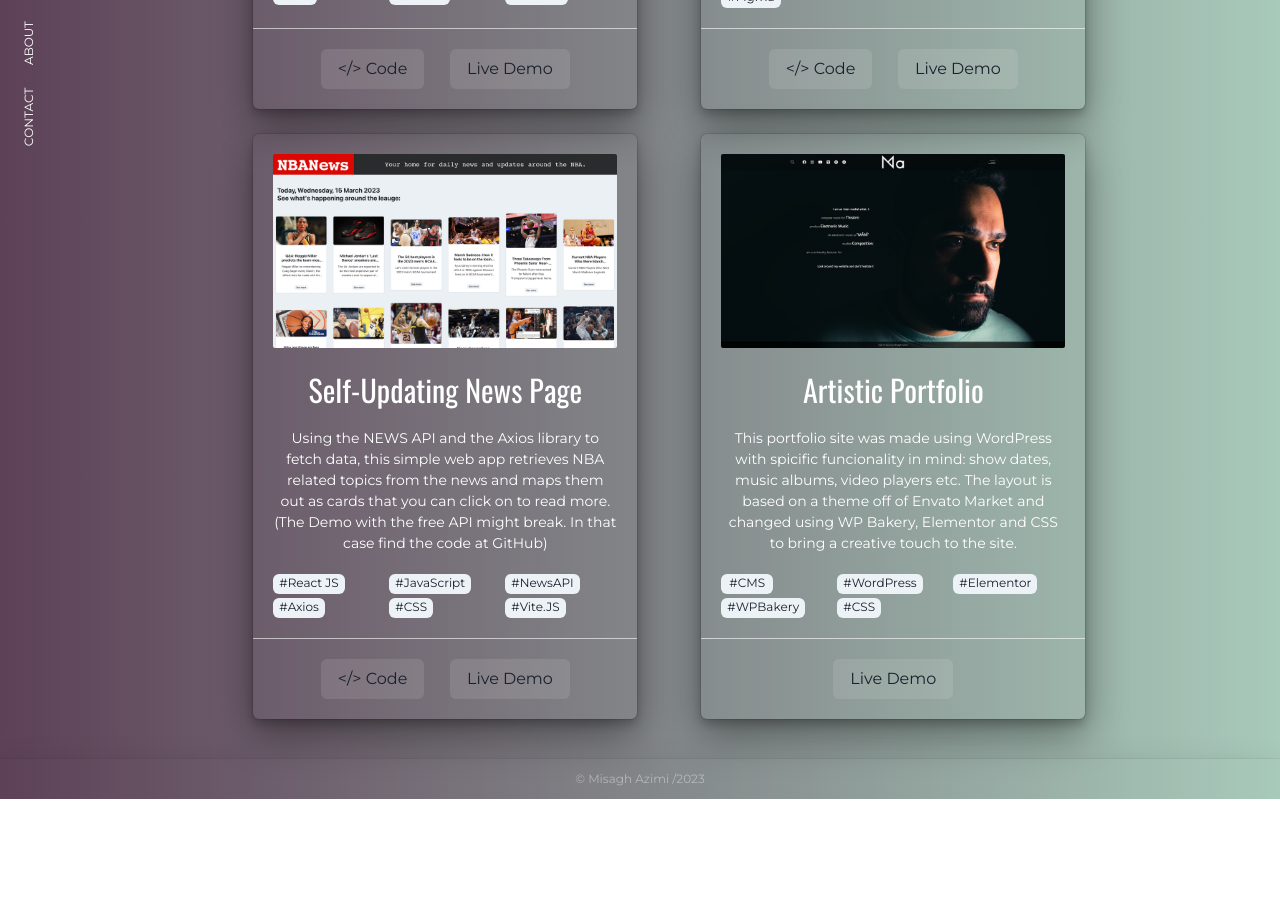
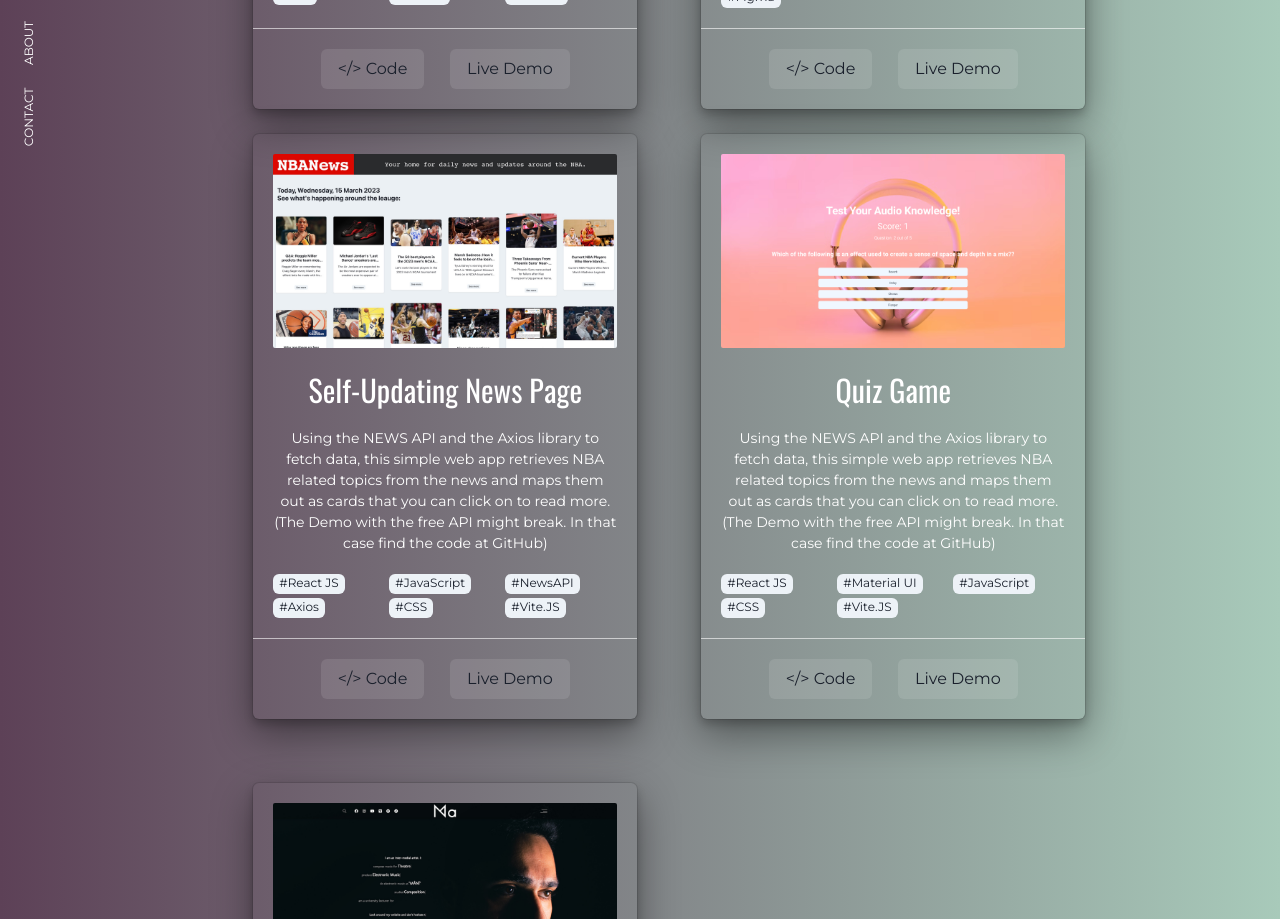
Before and after one commit to MAz-Codes/myresume, a React (Vite) app: page /work in a window 1280 px wide. Shown: the part 540-1459 px from the top of the page. Before the commit the page ends 1339 px from the top, so only its background shows below. Built offline with nearby package versions, Linux system fonts and the light colour scheme.

Commit message:
adding new stuff to work page

```diff
--- a/src/Pages/Work.jsx
+++ b/src/Pages/Work.jsx
@@ -14,6 +14,7 @@ import FotoPortfolio from "/portfoliodark.jpg"
 import FotoTara from "/tarawebshop.jpg"
 import FotoMisagh from "/misaghazimi.com.jpg"
 import FotoNba from "/nbanews.jpg"
+import FotoQuiz from "/audioquiz.jpg"
 
 function Work() {
   const {isClicked, handleClick} = useContext(ThemeContext)
@@ -178,6 +179,43 @@ return (
                     </Stack>
                   </CardFooter>
                 </Card>
+
+                <Card maxW='sm' bg={isClicked? "rgba(255, 255, 255, 0.05)" : "transparent"} boxShadow="dark-lg" textColor="white">
+                  <CardBody>
+                    <Image
+                      src={FotoQuiz}
+                      alt='Green double couch with wooden legs'
+                      borderRadius='sm'
+                    />
+                    <Stack mt='6' spacing='3'>
+                      <Heading fontFamily="Oswald-Regular" size='lg'>Quiz Game</Heading>
+                      <Text fontSize="sm" py="1vh">
+                        Using the NEWS API and the Axios library to fetch data, this simple web app retrieves NBA related topics from the news and maps them out as cards that you can click on to read more. (The Demo with the free API might break. In that case find the code at GitHub)
+                      </Text>
+                      <Grid gap="1" templateColumns={"repeat(3, 1fr)"}>
+                        <Tag px="1.5" size="sm" w="fit-content">#React JS</Tag>
+                        <Tag px="1.5" size="sm" w="fit-content">#Material UI</Tag>
+                        <Tag px="1.5" size="sm" w="fit-content">#JavaScript</Tag>
+                        <Tag px="1.5" size="sm" w="fit-content">#CSS</Tag>
+                        <Tag px="1.5" size="sm" w="fit-content">#Vite.JS</Tag>
+                      </Grid>
+                    </Stack>
+                  </CardBody>
+                  <Divider />
+                  <CardFooter justifyContent={"center"} alignItems="center">
+                    <Stack direction={"row"} spacing='2vw'>
+                      <Button bg="rgba(255, 255, 255, 0.1)" _hover={{backgroundColor:"white", textColor:"black", borderColor:"transparent"}} _focus={{borderColor:"white", outlineColor:"transparent"}}
+                      onClick={()=> window.open("https://github.com/maz-codes/nbanews")}>
+                        {("</>")} Code
+                      </Button>
+                      <Button bg="rgba(255, 255, 255, 0.1)" _hover={{backgroundColor:"white", textColor:"black", borderColor:"transparent"}} _focus={{borderColor:"white", outlineColor:"transparent"}}
+                      onClick={()=> window.open("https://nbanewsapi.netlify.app/")}>
+                        Live Demo
+                      </Button>
+                    </Stack>
+                  </CardFooter>
+                </Card>
+
                 <Card maxW='sm' bg={isClicked? "rgba(255, 255, 255, 0.05)" : "transparent"} boxShadow="dark-lg" textColor="white">
                   <CardBody>
                     <Image
```
Also changed, not shown: public/audioquiz.jpg (added), public/audioquiz.png (added).
